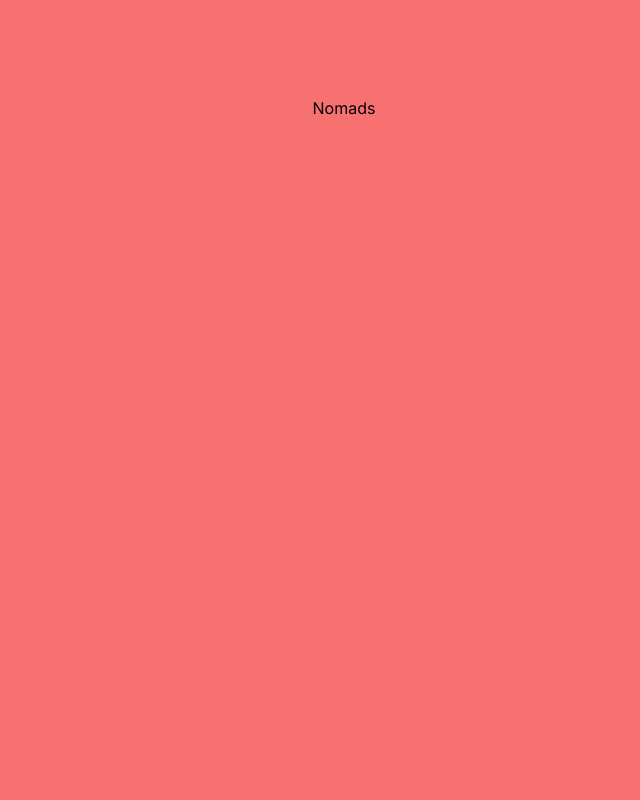
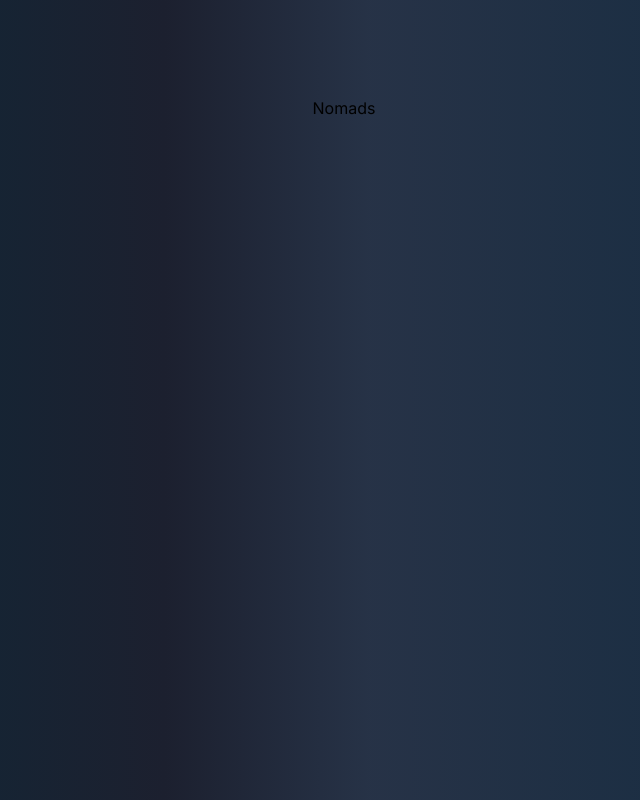
Before and after one commit to NurkaAmre/Nomads, a Next.js app in the folder nomads/: page / in a window 1280 px wide. Shown: the whole page, without its empty margins (296-936 px from the left). Built offline with nearby package versions, Linux system fonts and the light colour scheme.

Commit message:
BG linear

```diff
--- a/nomads/app/globals.css
+++ b/nomads/app/globals.css
@@ -2,19 +2,6 @@
 @tailwind components;
 @tailwind utilities;
 
-:root {
-  --foreground-rgb: 0, 0, 0;
-  --background-start-rgb: 214, 219, 220;
-  --background-end-rgb: 255, 255, 255;
-}
-
-@media (prefers-color-scheme: dark) {
-  :root {
-    --foreground-rgb: 255, 255, 255;
-    --background-start-rgb: 0, 0, 0;
-    --background-end-rgb: 0, 0, 0;
-  }
-}
 
 body {
   color: rgb(var(--foreground-rgb));
--- a/nomads/app/page.tsx
+++ b/nomads/app/page.tsx
@@ -1,8 +1,7 @@
-import Image from 'next/image'
 
 export default function Home() {
   return (
-    <main className="flex min-h-screen flex-col items-center justify-between bg-red-400 p-24">
+    <main className="flex min-h-screen flex-col items-center justify-between bg-gradient-radial p-24">
       <h1>Nomads</h1>
     </main>
   )
--- a/nomads/tailwind.config.js
+++ b/nomads/tailwind.config.js
@@ -8,7 +8,7 @@ module.exports = {
   theme: {
     extend: {
       backgroundImage: {
-        'gradient-radial': 'radial-gradient(var(--tw-gradient-stops))',
+        'gradient-radial': 'linear-gradient(90deg, #122636 14%, #1c202f 36%, rgba(20, 33, 55, 0.92) 52%, #182d42 83%)',
         'gradient-conic':
           'conic-gradient(from 180deg at 50% 50%, var(--tw-gradient-stops))',
       },
```
